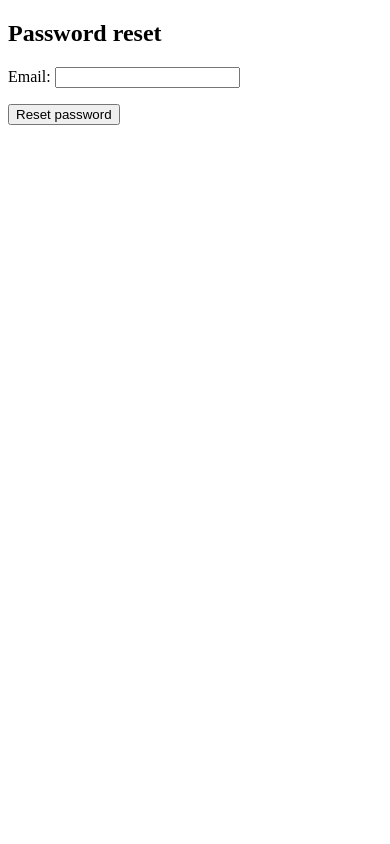
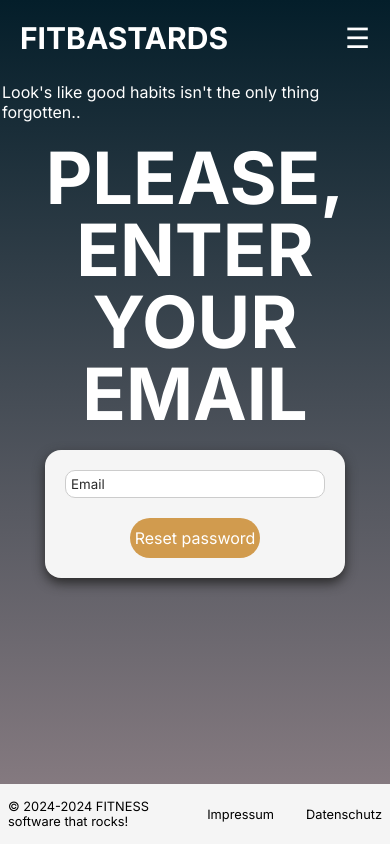
Before and after one commit to wirrexx/fit_jerk, a Django app: page /password-reset/ in a window 390 px wide. Run offline with Django 5.2, Linux system fonts and the light colour scheme; tables that the repository leaves empty hold one stand-in row (values such as "Sample post"); parts of the project's set-up code (start-up, migrations or seed data) failed here and were passed over.

Commit message:
Updated: exercise_xxx.html, responsive design: landingpage, login, signup

```diff
--- a/fj/fitness_jerk/static/css/navbar_css.css
+++ b/fj/fitness_jerk/static/css/navbar_css.css
@@ -78,8 +78,8 @@
         display: none;
         flex-direction: column;
         position: absolute;
-        top: 35px;
-        right: 0px;
+        top: 55px;
+        right: 20px;
         background-color: rgb(3, 19, 26);
         border: 1px solid #333;
         padding: 10px;
@@ -90,11 +90,20 @@
         margin: 10px 0;
     }
 
+    #joinus-btn,
+    #profile-btn {
+        background-color: #d19b4e;
+        border-radius: 18px;
+        width: 95%;
+        text-align: center;
+
+    }
+
     .nav-menu.active {
         background: linear-gradient(135deg, rgba(255, 255, 255, 0.1), rgba(255, 255, 255, 0));
         backdrop-filter: blur(10px);
         -webkit-backdrop-filter: blur(10px);
-        border-radius: 12px;
+        border-radius: 6px;
         border: 1px solid rgba(255, 255, 255, 0.2);
         box-shadow: 0 8px 32px 0 rgba(0, 0, 0, 0.4);
         display: flex;
--- a/fj/fitness_jerk/static/css/styles.css
+++ b/fj/fitness_jerk/static/css/styles.css
@@ -110,7 +110,7 @@ footer {
     z-index: 1;
     padding: 20px;
     border-radius: 10px;
-    width: 40%;
+    width: 38.5%;
 }
 
 .h1 {
@@ -167,6 +167,7 @@ footer {
     margin-left: .5rem;
     width: 128px;
     margin-top: 1rem;
+    cursor: pointer;
     transition: all .55s ease;
 }
 
@@ -190,6 +191,7 @@ footer {
     margin-left: .5rem;
     width: 128px;
     margin-top: 6rem;
+    cursor: pointer;
     transition: all .55s ease;
 }
 
@@ -483,11 +485,11 @@ img {
     }
 }
 
+/*-----------------------responsive design --------------*/
 
 @media (max-width: 768px) {
     .progress-bar {
         width: 100%;
-        /* Adjust width for smaller screens */
         margin-left: auto;
         margin-right: auto;
     }
@@ -498,6 +500,91 @@ img {
     }
 }
 
+
+@media (max-width: 430px) {
+
+    /*landingpage*/
+    .landing-page {
+        width: 100%;
+        top: 55%;
+    }
+
+    .outer-box {
+        width: 70%;
+        aspect-ratio: 1;
+        outline: 15px solid #d19b4e;
+        transform: rotate(-20deg);
+        border-radius: 30px;
+        z-index: 1;
+        top: 1%;
+    }
+
+    .h1 {
+        background: linear-gradient(135deg, rgba(255, 255, 255, 0.1), rgba(255, 255, 255, 0));
+        backdrop-filter: blur(10px);
+        -webkit-backdrop-filter: blur(10px);
+        border-radius: 6px;
+        border: 1px solid rgba(255, 255, 255, 0.2);
+        box-shadow: 0 8px 32px 0 rgba(0, 0, 0, 0.4);
+        display: flex;
+        width: 95%;
+        height: auto;
+        align-items: center;
+        align-content: center;
+        text-align: center;
+        flex-direction: column;
+        color: whitesmoke;
+        z-index: 1;
+        font-weight: 700;
+        line-height: 1.2rem;
+        padding: 25px;
+    }
+
+    .h1 p {
+        top: 23%;
+    }
+
+    .learn-more-btn {
+        transform: translateY(5px);
+    }
+
+    footer {
+        position: absolute;
+        display: flex;
+        justify-content: center;
+        align-items: center;
+        background: whitesmoke;
+        height: 60px;
+        width: 100%;
+        bottom: 0;
+    }
+
+    .copyright {
+        display: flex;
+        align-items: center;
+        justify-content: space-evenly;
+        color: black;
+        text-decoration: none;
+        gap: 2rem;
+        padding: 8px;
+        z-index: 1002;
+        text-wrap: wrap;
+        font-size: .8rem;
+    }
+
+    .copyright a {
+        color: black;
+    }
+
+
+    /*login-page*/
+    .quote-text {
+        display: flex;
+        font-size: 3rem;
+    }
+
+
+}
 
 
 /*--------------------Login-------------------*/
@@ -569,6 +656,7 @@ input[type="email"]::placeholder {
 
 
 .login-btn {
+
     display: flex;
     justify-content: center;
     align-items: center;
@@ -608,6 +696,15 @@ button {
 
 .password-reset a {
     text-decoration: none;
+}
+
+.reset-btn {
+    display: flex;
+    justify-content: center;
+    align-items: center;
+    text-align: center;
+    white-space: nowrap;
+    cursor: pointer;
 }
 
 
@@ -694,3 +791,5 @@ label {
         }
     }
 }
+
+/*-------------------Exercise---------*/
--- a/fj/fitness_jerk/templates/fitness_jerk/landing_page.html
+++ b/fj/fitness_jerk/templates/fitness_jerk/landing_page.html
@@ -16,6 +16,7 @@
             I know this might sound a bit unusual...
 
         </p>
+
         <br><a href="{% url 'about' %}" class="learn-more-btn">Read More ></a>
         <a href="{% url 'signup' %}" class="join-us-btn"> Join us </a>
     </div>
--- a/fj/fitness_jerk/templates/registration/custom_password_reset_form.html
+++ b/fj/fitness_jerk/templates/registration/custom_password_reset_form.html
@@ -1,11 +1,24 @@
-{% extends 'base.html' %}
+{% extends 'fitness_jerk/base.html' %}
+{% load static %}
 
 {% block content %}
-  <h2>Password reset</h2>
-  <form method="post">
-    {% csrf_token %}
-    {{ form.as_p }}
-    <button type="submit">Reset password</button>
-  </form>
-
+<div class="login-main">
+  <div class="quote-small">
+    <p>Look's like good habits isn't the only thing forgotten..</p>
+  </div>
+  <div class="quote-text">
+    <h2>PLEASE, ENTER<br>YOUR EMAIL</h2>
+  </div>
+  <div class="login-menu" id="login-menu">
+    <div class="login-box">
+      <form method="post">
+        {% csrf_token %}
+        <div class="form-group">
+          <input type="email" name="email" placeholder="Email">
+        </div>
+        <button type="submit" class="reset-btn">Reset password</button>
+      </form>
+    </div>
+  </div>
+</div>
 {% endblock %}
--- a/fj/fitness_jerk/views.py
+++ b/fj/fitness_jerk/views.py
@@ -195,7 +195,7 @@ def weight_loose(request):
         {'name': 'Pushups', 'duration': 30, 'video_url': 'https://www.youtube.com/embed/_l3ySVKYVJ8?si=R0Ld3dTblJEr03oI;controls=0', 'start_time':0, 'end_time':30},
         {'name': 'Situps', 'duration': 30, 'video_url': 'https://www.youtube.com/embed/_HDZODOx7Zw?si=w5AzD4vSlKj9zhja;controls=0','start_time':0, 'end_time':30},
         {'name': 'Burpees', 'duration': 30, 'video_url':'https://www.youtube.com/embed/auBLPXO8Fww?si=DR6KYMtO1-8qIojQ;controls=0','start_time':0, 'end_time':30 },
-        {'name': 'Mountain Climbers', 'duration': 30, 'video_url': 'https://youtu.be/kLh-uczlPLg?si=NoEYNULiKhK0KXL;controls=0_', 'start_time':0, 'end_time':30},
+        {'name': 'Mountain Climbers', 'duration': 30, 'video_url': 'https://youtu.be/kLh-uczlPLg?si=NoEYNULiKhK0KXL;controls=0', 'start_time':0, 'end_time':30},
         {'name': 'Lunge Jumps', 'duration': 30, 'video_url': 'https://www.youtube.com/embed/iJMsF7fzrOM?si=TWn2jsC6DF6YXk8c', 'start_time':0, 'end_time':16},
         {'name': 'Plank', 'duration': 60, 'video_url': 'https://www.youtube.com/embed/sZxrs3C209k?si=2Uo2QT83dF03zKoS&amp;controls=0', 'start_time':0, 'end_time':16},
         {'name': 'Punches non-stop', 'duration': 60, 'video_url': 'https://www.youtube.com/embed/8BPuS9uj5c8?si=VGCffZbNHqNUmSXM&amp;controls=0'},
@@ -231,7 +231,7 @@ def build_muscles(request):
         {'name': 'Dips', 'duration': 30, 'video_url':'https://www.youtube.com/embed/HCf97NPYeGY?si=6JGCn39zlH0_VUFG&amp;controls=0', 'start_time':0, 'end_time':18},
         {'name': 'Situps', 'duration': 30, 'video_url': 'https://www.youtube.com/embed/_HDZODOx7Zw?si=w5AzD4vSlKj9zhja;controls=0','start_time':0, 'end_time':30},
         {'name': 'Burpees', 'duration': 30, 'video_url':'https://www.youtube.com/embed/auBLPXO8Fww?si=DR6KYMtO1-8qIojQ;controls=0','start_time':0, 'end_time':30 },
-        {'name': 'Mountain Climbers', 'duration': 30, 'video_url': 'https://youtu.be/kLh-uczlPLg?si=NoEYNULiKhK0KXL;controls=0_', 'start_time':0, 'end_time':30},
+        {'name': 'Mountain Climbers', 'duration': 30, 'video_url': 'https://youtu.be/kLh-uczlPLg?si=NoEYNULiKhK0KXL;controls=0', 'start_time':0, 'end_time':30},
         {'name': 'Pushups', 'duration': 30, 'video_url': 'https://www.youtube.com/embed/_l3ySVKYVJ8?si=R0Ld3dTblJEr03oI;controls=0', 'start_time':0, 'end_time':30},
         {'name': 'Overhead Crunch', 'duration': 30, 'video_url':'https://www.youtube.com/embed/f02JON8c4J0?si=UVTjPYqemKsLQ91L&amp;controls=0', 'start_time':0, 'end_time':20},
         {'name': 'Plank', 'duration': 60, 'video_url': 'https://www.youtube.com/embed/sZxrs3C209k?si=2Uo2QT83dF03zKoS&amp;controls=0', 'start_time':0, 'end_time':16},
--- a/fj/fj/settings.py
+++ b/fj/fj/settings.py
@@ -31,7 +31,7 @@ SECRET_KEY = os.getenv("SECRET_KEY")
 # SECURITY WARNING: don't run with debug turned on in production!
 DEBUG = True
 
-ALLOWED_HOSTS = []
+ALLOWED_HOSTS = ['*']
 
 
 # Application definition
```
Also changed, not shown: Wisam_TODO.md (+10 -8 lines), fj/fitness_jerk/static/css/timer_css.css (+28 -2 lines), fj/fitness_jerk/templates/fitness_jerk/exercise_loose.html (+5 -5 lines), fj/fitness_jerk/templates/fitness_jerk/exercise_muscles.html (+6 -6 lines), fj/fitness_jerk/templates/fitness_jerk/exercise_tone.html (+6 -6 lines), fj/fitness_jerk/templates/registration/change_password_done.html (+10 -2 lines), fj/fitness_jerk/templates/registration/custom_password_reset_done.html (+15 -5 lines).
